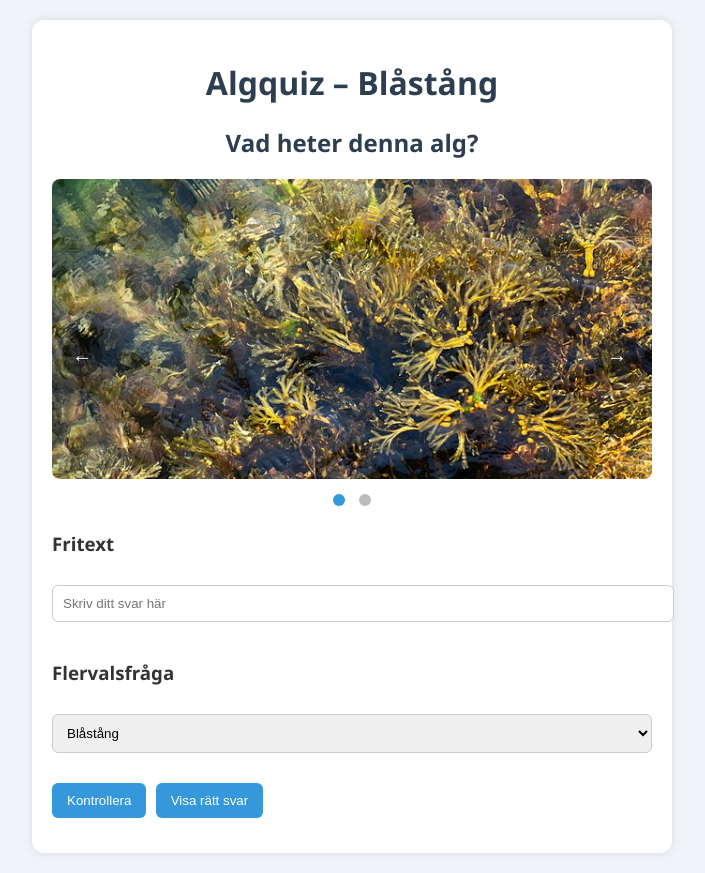
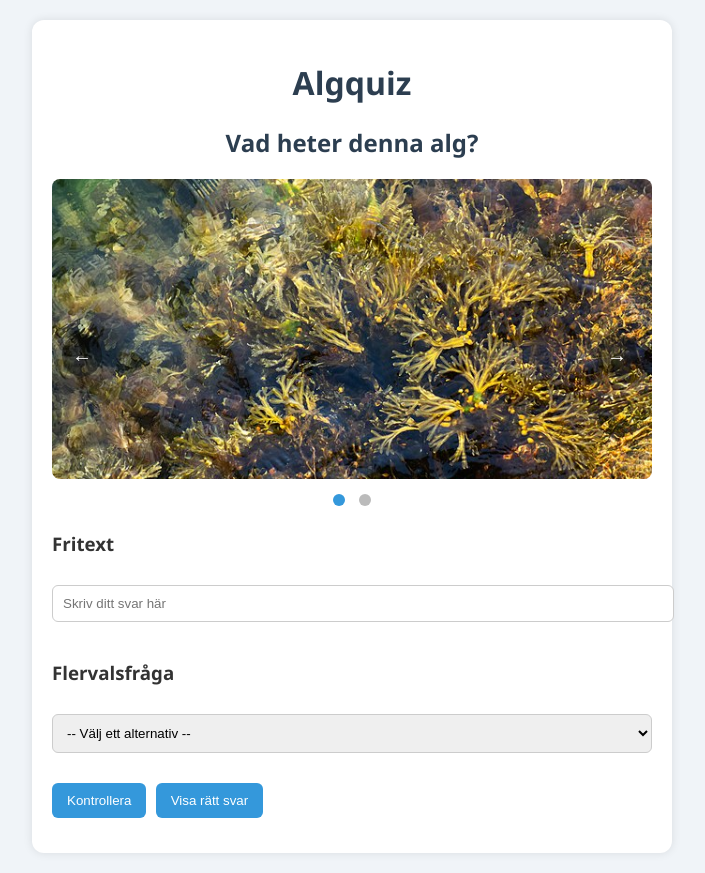
Before and after one commit to simondolk/algquiz, a plain HTML site: page index.html in a window 1280 px wide. Shown: the whole page, without its empty margins (288-993 px from the left). Drawn offline with Linux system fonts and the light colour scheme.

Commit message:
Update index.html

```diff
--- a/index.html
+++ b/index.html
@@ -2,7 +2,7 @@
 <html lang="sv">
 <head>
   <meta charset="UTF-8">
-  <title>Algquiz</title>
+  <title> Algquiz </title>
   <style>
     body {
       font-family: 'Segoe UI', sans-serif;
@@ -105,7 +105,7 @@
 </head>
 <body>
   <div class="quiz-container">
-    <h1>Algquiz – Blåstång</h1>
+    <h1>Algquiz</h1>
     <h2>Vad heter denna alg?</h2>
 
     <div class="image-carousel">
@@ -126,6 +126,7 @@
 
     <h3>Flervalsfråga</h3>
     <select id="dropdownAnswer">
+      <option value="">-- Välj ett alternativ --</option>
       <option value="Blåstång">Blåstång</option>
       <option value="Tarmalg">Tarmalg</option>
       <option value="Korallalg">Korallalg</option>
```
